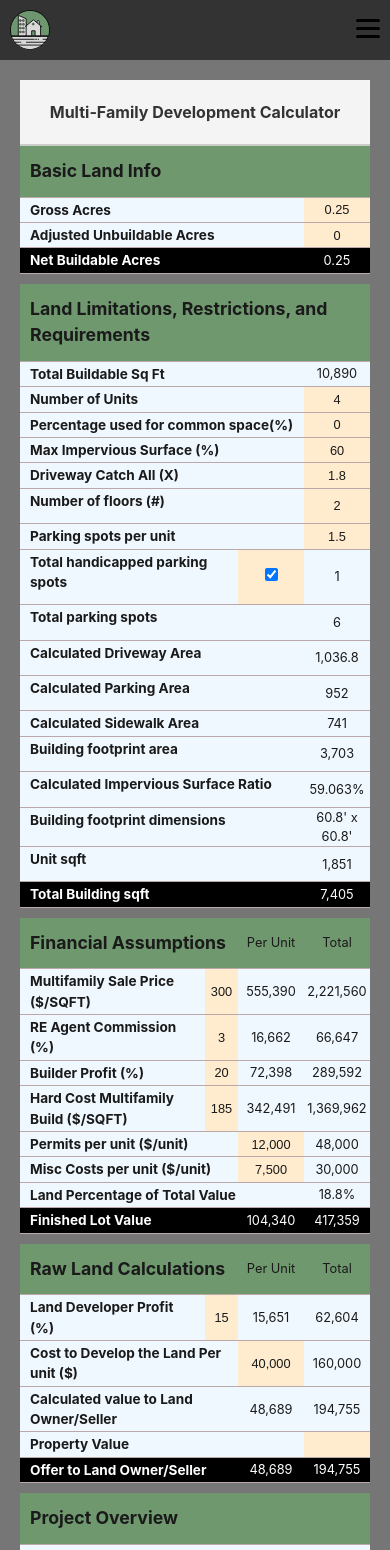
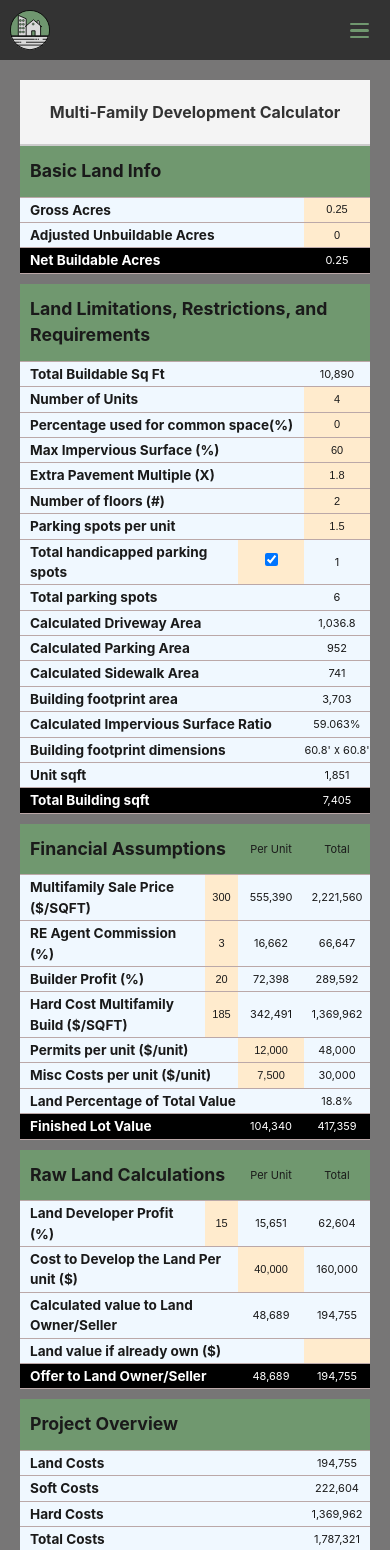
Before and after one commit to saaasaab/LandPriceCalculator, a React (Vite) app: page / in a window 390 px wide. Shown: the top 1550 px of the page. Built offline with nearby package versions, Linux system fonts and the light colour scheme.

Commit message:
remove descriptions and update names

```diff
--- a/src/components/DynamicRow.scss
+++ b/src/components/DynamicRow.scss
@@ -1,7 +1,7 @@
 .dynamic-row {
   width: 100%;
   display: flex;
-
+  border-bottom: 1px solid  rgb(187, 168, 168);
   .dynamic-cell {
     display: flex;
     align-items: center;
@@ -50,6 +50,7 @@
 
   .first-cell {
     text-align: left;
+    cursor: pointer;
   }
 
   .info-cell {
@@ -135,7 +136,7 @@ $breakpoint-tablet: 768px;
       }
     }
     .dynamic-cell {
-      font-size: 0.8em;
+      font-size: 11px;
       padding-left: 0;
       padding-right: 0;
       input {
--- a/src/components/DynamicRow.tsx
+++ b/src/components/DynamicRow.tsx
@@ -7,7 +7,7 @@ import { formatNumberWithCommas } from '../utils/utils';
 const DynamicRow = ({
     description,
     setInput,
-    isMobile,
+    // isMobile,
     cellValues,
     numberOfCells,
     inputCellIndex,
@@ -148,8 +148,10 @@ const DynamicRow = ({
         <div className={`dynamic-row ${getRowClass(numberOfCells)} ${output ? "output-row" : ""} ${header ? "title-row" : ""} `}>
             <div className="info-cell first-cell" onClick={() => setIsClicked(!isClicked)}>
                 <h4>{cellValues[0]}</h4>
+{/* && isMobile */}
 
-                {description && isMobile && !isClicked ? <></> :
+
+                {!description || (description  && !isClicked) ? <></> :
                     <div className="description-cell">
                         {description}
                     </div>
--- a/src/components/Hamburger.scss
+++ b/src/components/Hamburger.scss
@@ -1,22 +1,24 @@
 /* Responsive Design */
 
 .hamburger {
-  $width: 1.5rem;
+  $width: 1.2rem;
   position: absolute;
-  top: 1em;
-  right: 10px;
+  top: 1.3em;
+  right: 1.3em;
   width: $width;
   height:$width;
   display: flex;
   justify-content: space-around;
   flex-flow: column nowrap;
   z-index: 10;
+  cursor: pointer;
 
   .burger {
     width: $width;
     height: calc($width/8);
     border-radius: 10px;
-    background-color: black;
+    background-color: #70986f;
+
     transform-origin: 1px;
     transition: all 0.3s linear;
     .burger1 {
--- a/src/pages/IndustrialDevelopmentCalculator.tsx
+++ b/src/pages/IndustrialDevelopmentCalculator.tsx
@@ -179,7 +179,7 @@ const IndustrialDevelopmentCalculator: React.FC<MultifamilyDevelopmentCalculatio
                 />
                 <DynamicRow
                     setInput={(value) => { setInLocalStorage(Number(value), `${EPageNames.INDUSTRIAL_DEVELOPMENT}_${EAllStates.catchAll}`); setCatchAll(value) }}
-                    cellValues={["Approach Catch All (X)", catchAll]}
+                    cellValues={["Extra Pavement Multiple (X)", catchAll]}
                     isMobile={isMobile}
                     numberOfCells={2}
                     inputCellIndex={1}
@@ -391,7 +391,7 @@ const IndustrialDevelopmentCalculator: React.FC<MultifamilyDevelopmentCalculatio
                     setInput={(value) => {
                         setInLocalStorage(Number(value), `${EPageNames.INDUSTRIAL_DEVELOPMENT}_${EAllStates.ownedLandCost}`); setOwnedLandCost(value) }}
                     description="If you own the property already, enter in the price of the property here"
-                    cellValues={["Property Value", Number(ownedLandCost) === 0 ? undefined : ownedLandCost]}
+                    cellValues={["Land value if already own ($)", Number(ownedLandCost) === 0 ? undefined : ownedLandCost]}
                     isMobile={isMobile}
                     numberOfCells={2}
                     inputCellIndex={1}
--- a/src/pages/MultiFamilyDevelopmentCalculator.tsx
+++ b/src/pages/MultiFamilyDevelopmentCalculator.tsx
@@ -173,7 +173,7 @@ const MultifamilyDevelopmentCalculator: React.FC<MultifamilyDevelopmentCalculati
 
                 <DynamicRow
                     setInput={(value) => setCatchAll(value)}
-                    cellValues={["Driveway Catch All (X)", catchAll]}
+                    cellValues={["Extra Pavement Multiple (X)", catchAll]}
                     isMobile={isMobile}
                     numberOfCells={2}
                     inputCellIndex={1}
@@ -394,7 +394,7 @@ const MultifamilyDevelopmentCalculator: React.FC<MultifamilyDevelopmentCalculati
                 <DynamicRow
                     setInput={(value) => setOwnedLandCost(value)}
                     description="If you own the property already, enter in the price of the property here"
-                    cellValues={["Property Value", removeCommas(ownedLandCost) === 0 ? undefined : ownedLandCost]}
+                    cellValues={["Land value if already own ($)", removeCommas(ownedLandCost) === 0 ? undefined : ownedLandCost]}
                     isMobile={isMobile}
                     numberOfCells={2}
                     inputCellIndex={1}
--- a/src/pages/ResidentialDevelopmentCalculator.tsx
+++ b/src/pages/ResidentialDevelopmentCalculator.tsx
@@ -343,7 +343,7 @@ const ResidentialDevelopmentCalculator: React.FC<ResidentialDevelopmentCalculati
                 <DynamicRow
                     setInput={(value) => { setInLocalStorage(Number(value), `${EPageNames.RESIDENTIAL_DEVELOPMENT}_${EAllStates.ownedLandCost}`); setOwnedLandCost(value) }}
                     description="If you own the property already, enter in the price of the property here"
-                    cellValues={["Property Value", removeCommas(ownedLandCost) === 0 ? undefined : ownedLandCost]}
+                    cellValues={["Land value if already own ($)", removeCommas(ownedLandCost) === 0 ? undefined : ownedLandCost]}
                     isMobile={isMobile}
                     numberOfCells={2}
                     inputCellIndex={1}
--- a/src/pages/ResidentialPriceCalculator.tsx
+++ b/src/pages/ResidentialPriceCalculator.tsx
@@ -59,7 +59,7 @@ const ResidentialPriceCalculator = ({ isMobile, page }: { isMobile: boolean; pag
       <div className="table-container">
         <DynamicRow
           cellValues={["Unit Levers"]}
-          description={'These are the levers investors can pull that are responsible for determining how much a property is worth'}
+          // description={'These are the levers investors can pull that are responsible for determining how much a property is worth'}
           isMobile={isMobile}
           numberOfCells={1}
           header={true}
```
